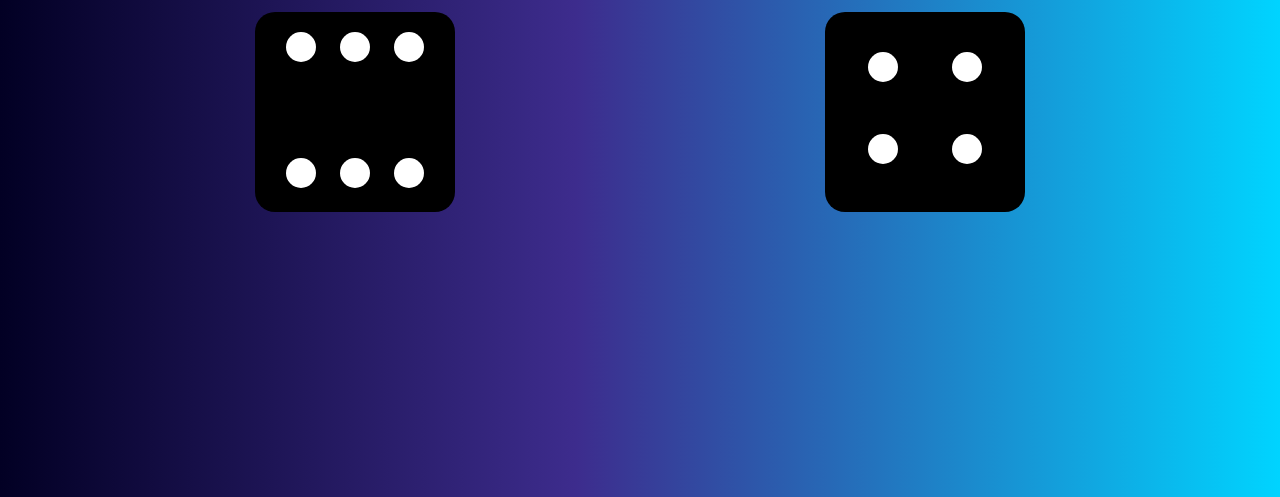
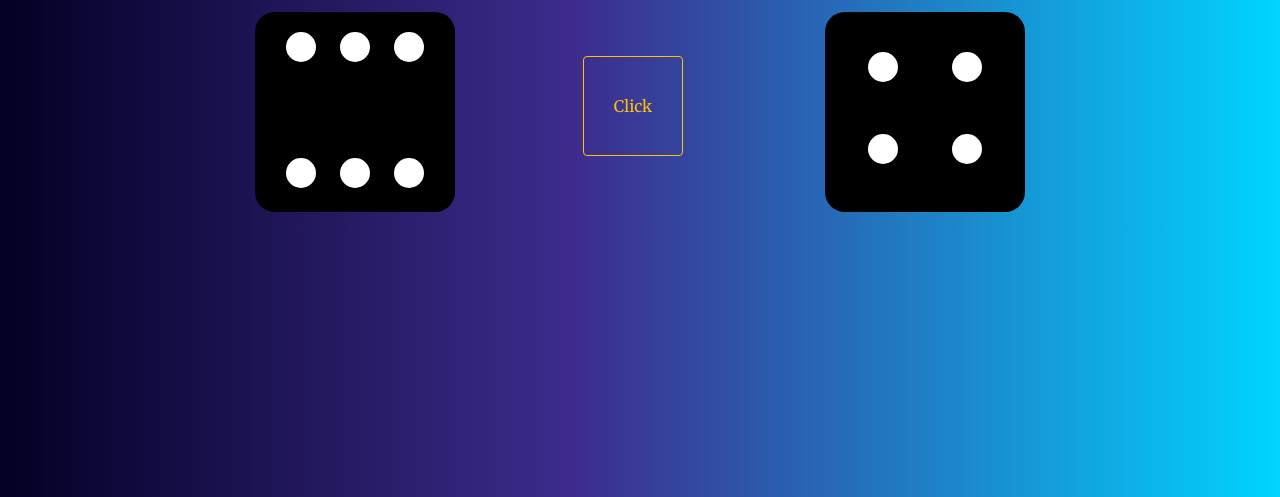
Before and after one commit to GeKtoRiX/dacesGame, a plain HTML site: page index.html in a window 1280 px wide. Shown: the part 303-800 px from the top of the page. Drawn offline with nearby package versions, Linux system fonts and the light colour scheme.

Commit message:
adding refresh button

```diff
--- a/css/styles.css
+++ b/css/styles.css
@@ -14,7 +14,17 @@ header{
 }
 
 .container-middle{
+  position: relative;
   margin-top: 10%;
+}
+
+.my-style
+{
+  position: absolute;
+  left: 45%;
+  top: 35%;
+  width: 100px;
+  height: 100px;
 }
 
 .winner {
--- a/index.html
+++ b/index.html
@@ -38,6 +38,7 @@
             <div class="dot dot-6"></div>
           </div>
         </div>
+        <button type="button" onclick="reloadPage()" class="btn btn-outline-warning my-style">Click</button>
         <div class="col-6 player-2">
           <h3>Player 2</h3>
           <div class="dice secondDice">
--- a/javaScript/scripts.js
+++ b/javaScript/scripts.js
@@ -12,6 +12,10 @@ else if(player1 > player2)
 }
 else{
   document.querySelector(".winner").innerHTML = "No one win!";
+}
+
+function reloadPage(){
+  location.reload();
 }
 
 function playerOneThrow(player1) {
```
